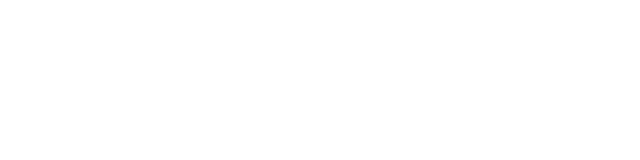
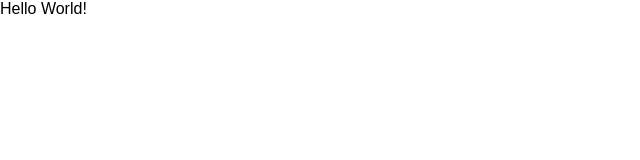
Before and after one commit to aditya-bhat646/User-Login, a React (Create React App) app: page / in a window 1280 px wide. Shown: the top 160 px of the page, without its empty margins (0-640 px from the left). Built offline with nearby package versions, Linux system fonts and the light colour scheme.

Commit message:
Dummy App Component

```diff
--- a/src/App.jsx
+++ b/src/App.jsx
@@ -1,7 +1,11 @@
-// import React from 'react';
+import React from 'react';
 
 function App() {
-  return undefined;
+  return (
+    <div>
+      Hello World!
+    </div>
+  );
 }
 
 export default App;
```
